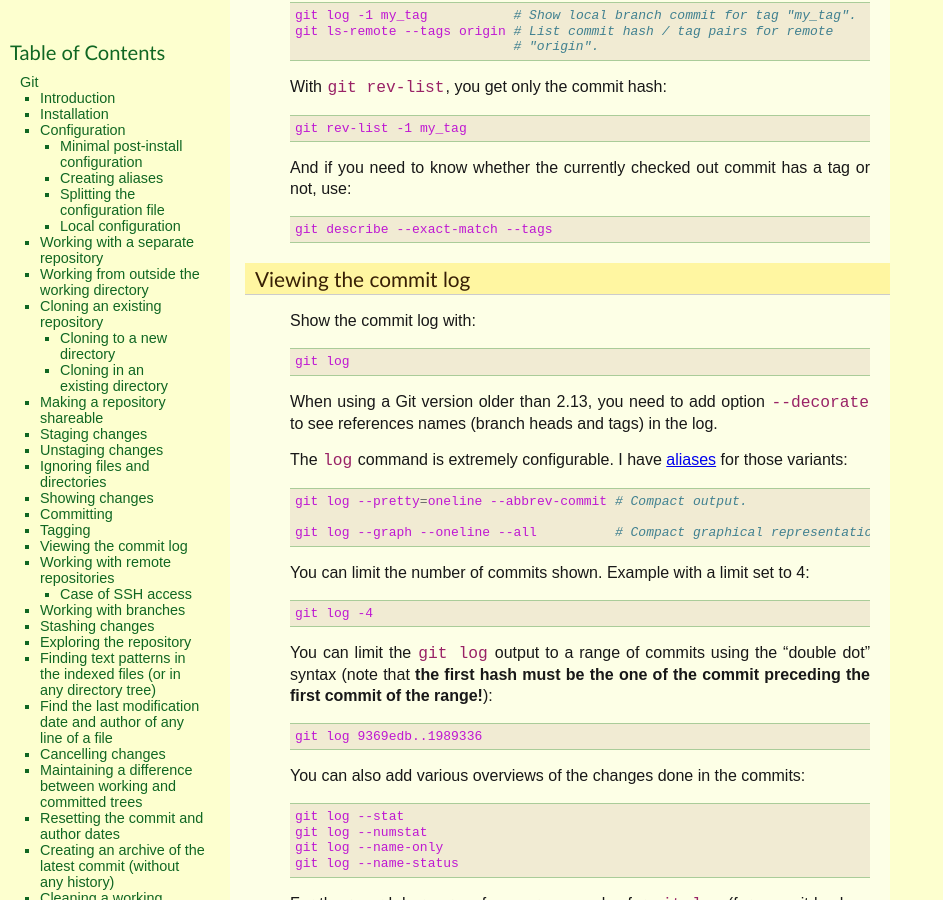
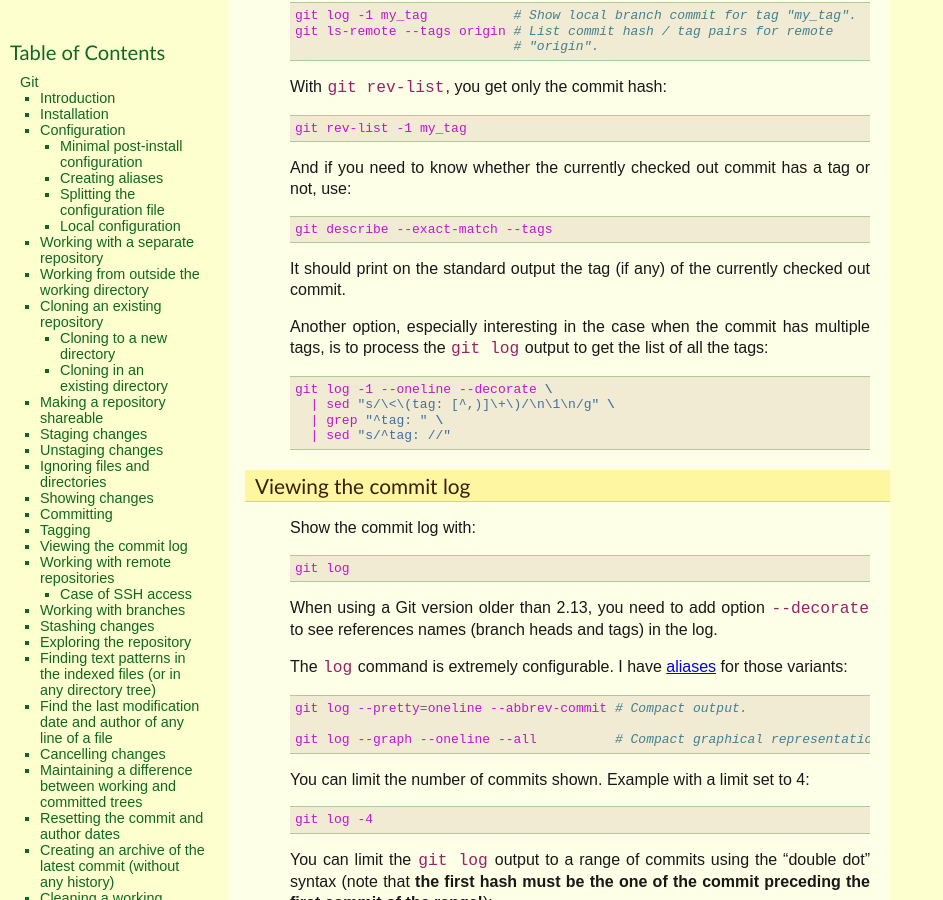
Before and after one commit to thierr26/thierr26_personal_notes_sphinx_sources, a Sphinx documentation site: the page built from source/git.rst, in a window 1280 px wide and 900 px high, scrolled down 9507 px. Shown: the whole window, without its empty margins (0-943 px from the left). Built offline with Sphinx 7.4.7, drawn with Linux system fonts in a browser that asks for light colours.

Commit message:
Grow the "Tagging" section (Git page)

```diff
--- a/source/git.rst
+++ b/source/git.rst
@@ -570,6 +570,9 @@ Tagging
   pair: Git; tag
   pair: Git; ls-remote
   pair: Git; rev-list
+  pair: Git; log
+  single: sed
+  single: grep
 
 Basic tag manipulations (creation, deletion) are done using the ``git tag``
 command and its various option. But there are more things to do with tags
@@ -591,6 +594,17 @@ And if you need to know whether the currently checked out commit has a tag or
 not, use::
 
   git describe --exact-match --tags
+
+It should print on the standard output the tag (if any) of the currently
+checked out commit.
+
+Another option, especially interesting in the case when the commit has multiple
+tags, is to process the ``git log`` output to get the list of all the tags::
+
+  git log -1 --oneline --decorate \
+    | sed "s/\<\(tag: [^,)]\+\)/\n\1\n/g" \
+    | grep "^tag: " \
+    | sed "s/^tag: //"
 
 
 Viewing the commit log
```
